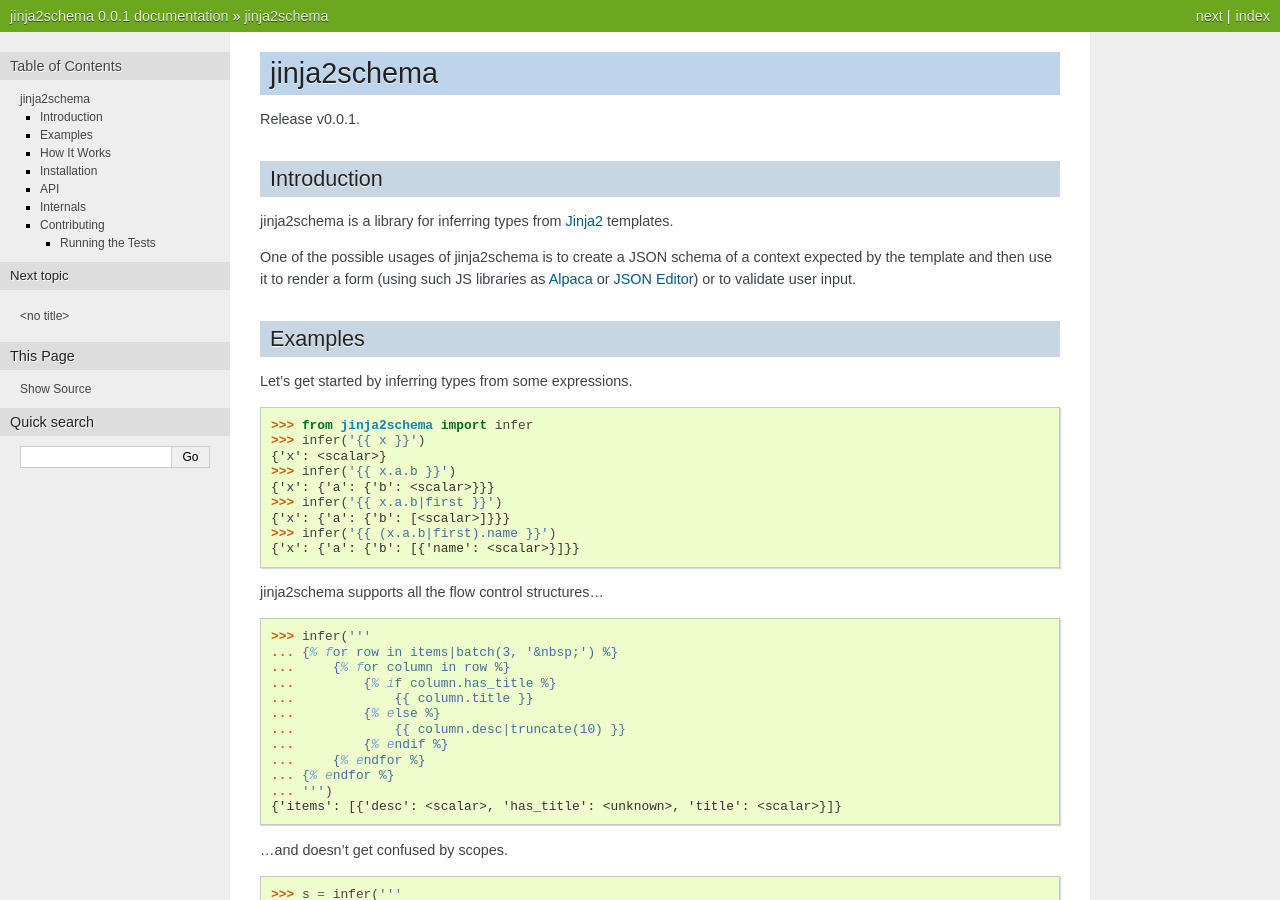
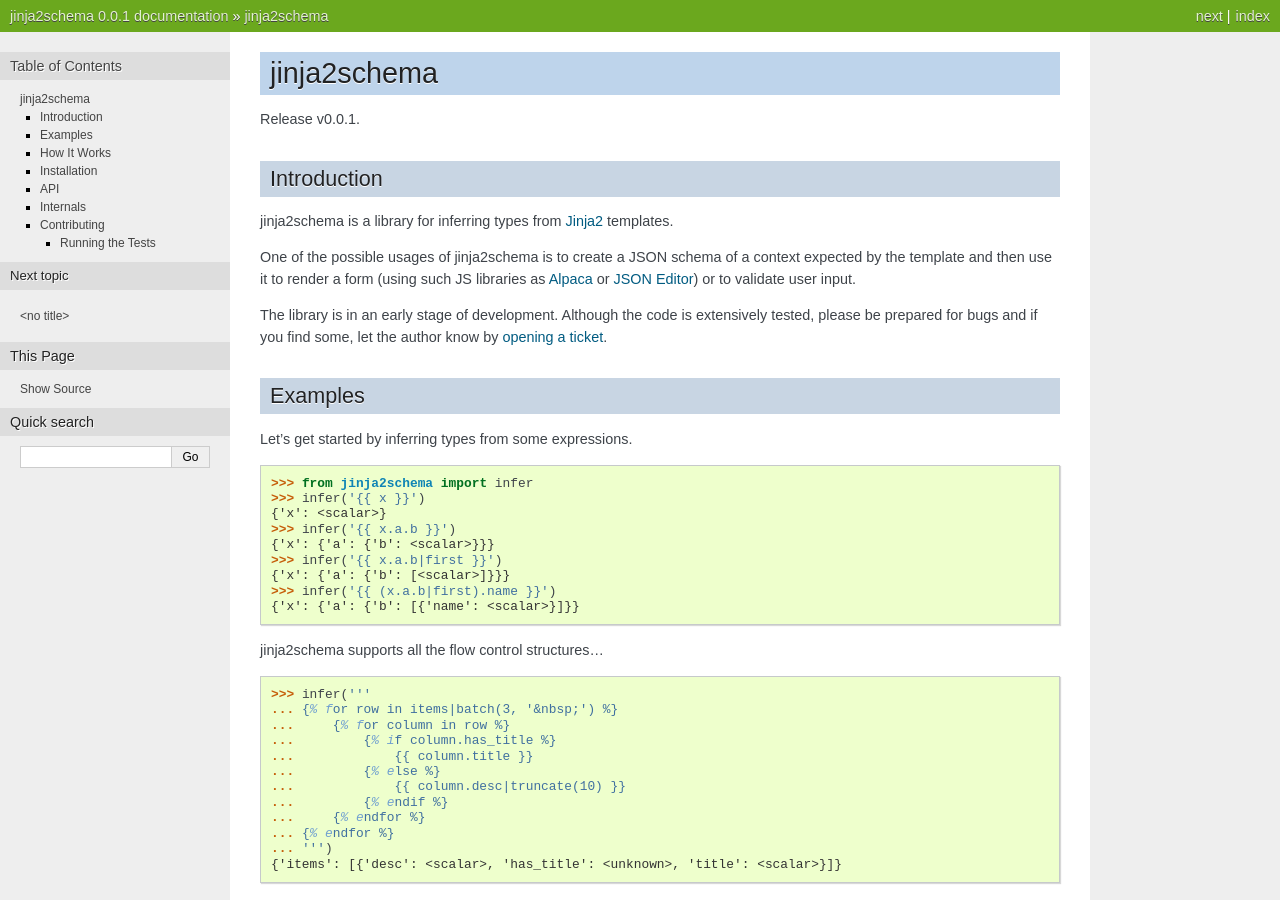
Before and after one commit to aromanovich/jinja2schema, a Sphinx documentation site: the page built from docs/source/index.rst, in a window 1280 px wide and 900 px high. Built offline with Sphinx 7.4.7, drawn with Linux system fonts in a browser that asks for light colours.

Commit message:
polish docs a bit

```diff
--- a/docs/source/index.rst
+++ b/docs/source/index.rst
@@ -12,8 +12,12 @@
 and then use it to render a form (using such JS libraries as `Alpaca`_ or `JSON Editor`_) or to validate
 user input.
 
+The library is in an early stage of development. Although the code is extensively tested,
+please be prepared for bugs and if you find some, let the author know by `opening a ticket`_.
+
 Examples
 --------
+
 Let's get started by inferring types from some expressions.
 
     >>> from jinja2schema import infer
@@ -97,6 +101,7 @@
 
 .. links
 
+.. _opening a ticket: https://github.com/aromanovich/jinja2schema/issues
 .. _Jinja2: http://jinja.pocoo.org/docs/
 .. _Alpaca: http://www.alpacajs.org/
 .. _JSON Editor: https://github.com/jdorn/json-editor
@@ -104,6 +109,7 @@
 
 How It Works
 ------------
+
 jinja2schema logic based on the following common sense assumptions.
 
 .. note::
@@ -140,12 +146,14 @@
 
 Installation
 ------------
+
 .. code-block:: sh
 
     $ pip install jinja2schema
 
 API
 ---
+
 To infer types from a template, simply call :func:`jinja2schema.infer`.
 
 .. autofunction:: jinja2schema.infer
```
Also changed, not shown: other parts of docs/source/index.rst (+2 -1 lines), setup.py (+13 -10 lines).
